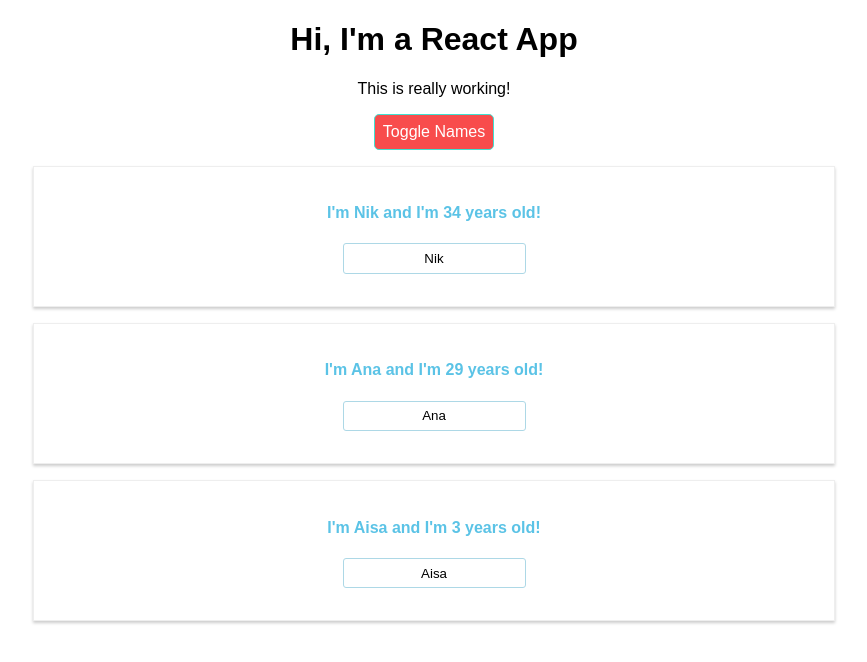
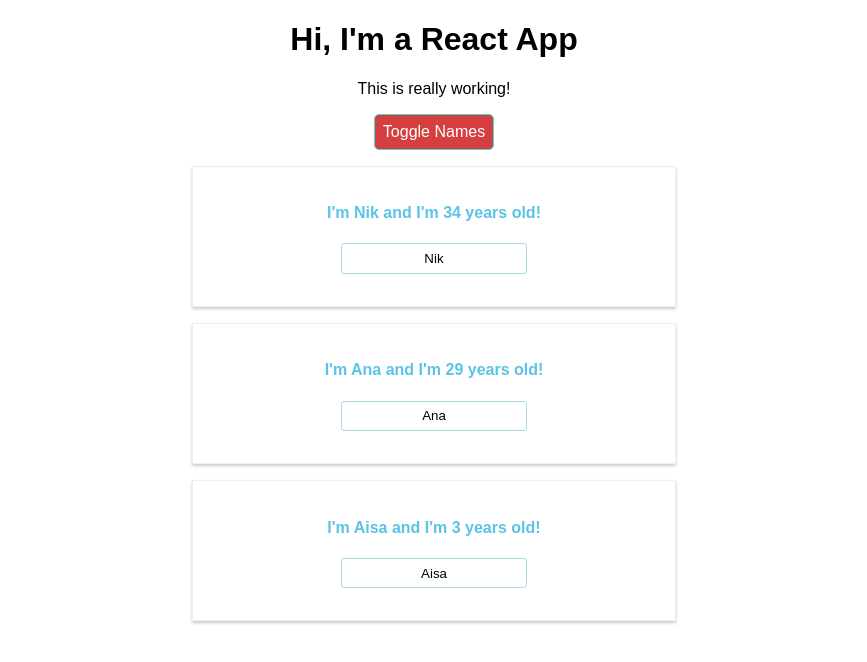
Before and after one commit to goragottsen/raymond, a React app: page / in a window 1280 px wide. Both pictures are taken after a click on the button "Toggle Names". Shown: the top 662 px of the page, without its empty margins (206-1073 px from the left). Built offline with nearby package versions, Linux system fonts and the light colour scheme.

Commit message:
Added all the dynamic styles via css module and classes variable

```diff
--- a/src/App.css
+++ b/src/App.css
@@ -9,3 +9,26 @@
  .bold{
    font-weight: bold;
  }
+
+ .App button{
+  background-color: rgb(91, 195, 230);
+  color: white;
+  font: inherit;
+  border: 1px solid turquoise;
+  padding: 8px;
+  cursor: pointer;
+  outline: none;
+  border-radius: 5px;
+ }
+
+ .App button:hover{
+  background-color: rgb(37, 176, 223);
+ }
+
+ .App button.Red{
+  background-color: rgb(214, 63, 63);
+ }
+
+ .App button.Red:hover{
+  background-color: salmon;
+ }
--- a/src/App.js
+++ b/src/App.js
@@ -45,19 +45,10 @@
   }
 
   render() {
-    // Inline style - scoped to the component
-    const style = {
-      backgroundColor: 'rgb(91, 195, 230)',
-      color: 'white',
-      font: 'inherit',
-      border: '1px solid turquoise',
-      padding: '8px',
-      cursor: 'pointer',
-      outline: 'none',
-      borderRadius: '5px',
-    }
 
     let persons = null;
+    let btnClass = '';
+
     if(this.state.showNames){
       persons = (
         <div>
@@ -73,7 +64,7 @@
           })}
             </div>
       );
-      style.backgroundColor = 'rgb(248, 76, 76)';
+      btnClass = classes.Red;
     }
 
     const assignedClasses = [];
@@ -90,8 +81,8 @@
         <p className={assignedClasses.join(' ')}>This is really working!</p>
         {/* Don't use often to avoid frequent re-render. Use bind (below) instead! */}
         <button
-        style={style}
-        onClick={this.toggleNamesHandler}>Toggle Names</button>
+          className={btnClass}
+          onClick={this.toggleNamesHandler}>Toggle Names</button>
         {persons}
       </div>
     );
--- a/src/Person/Person.css
+++ b/src/Person/Person.css
@@ -17,10 +17,11 @@
     height: 2em;
     border-radius: 3px;
     outline: none;
+    width: 40%;
 }
 
-/* @media (min-width: 500px){
+@media (min-width: 500px){
     .Person{
         width: 450px;
     }
-} */
+}
```
